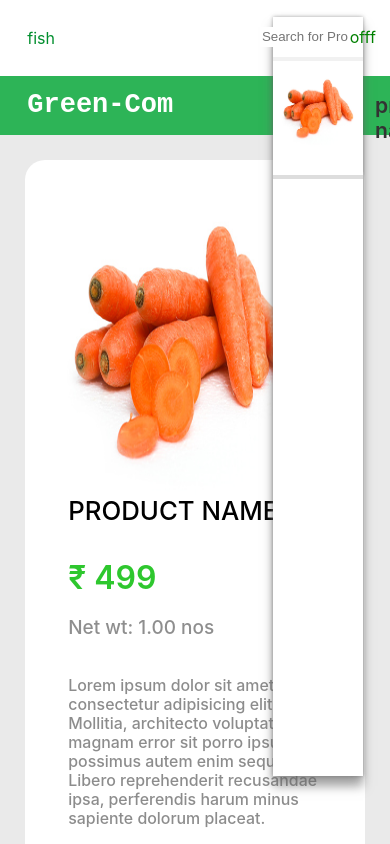
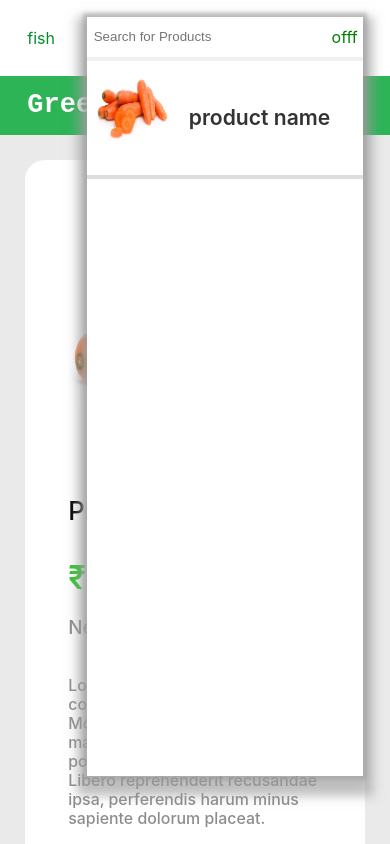
Before and after one commit to whitewhistle/Green-Com, a React (Create React App) app: page /single in a window 390 px wide. Both pictures are taken after a click on the element "offf". Shown: the top 844 px of the page. Built offline with nearby package versions, Linux system fonts and the light colour scheme.

Commit message:
polished search bar

```diff
--- a/src/components/search.css
+++ b/src/components/search.css
@@ -25,7 +25,8 @@
     margin-right: 7vw;
     margin-top:2vh;
     animation:slideSearch 0.5s ease-out;
-    box-shadow: 0px 0px 4px 0px rgba(96, 96, 96, 0.585), 0 10px 10px 0px rgba(103, 103, 103, 0.629);
+
+    box-shadow: 0px 0px 4px 4px rgba(158, 158, 158, 0.585), 0 10px 10px 10px rgba(154, 154, 154, 0.629);
 
 }
 
@@ -33,9 +34,11 @@
 {
     display:flex;
     flex-flow: row;
-    justify-content:center;
     padding:10px 5px;
     border-bottom: 4px solid rgba(184, 184, 184, 0.205);
+    white-space: nowrap;
+    overflow: hidden;
+    text-overflow: ellipsis;
 
 }
 
@@ -44,6 +47,7 @@
     cursor: pointer;
     color:green
 }
+
 
 .search-header input
 {
@@ -60,3 +64,69 @@
 }
 0% {width:0vw}
 }
+
+.searchPanel .Content .sub-items
+{
+    white-space: nowrap;
+    overflow: hidden;
+    text-overflow: ellipsis;
+}
+
+
+@media (max-width:1200px)
+{
+    .searchPanel
+    {
+     display: flex;
+     right:0;
+     z-index: 99;
+    }
+
+
+
+    .searchPanel .Content
+    {
+
+    width:276px;
+    position:absolute;
+    }
+
+    .search-header
+    {
+        gap:calc(10px + 5vw)
+    }
+
+
+    .search-header input
+{
+
+ width:264vw;
+}
+
+    .Panel .content .cart-header .left
+
+{
+display:flex;
+padding-left: 5px;
+}
+.Panel .content .cart-header .right
+
+{
+padding-right: 5px;
+}
+
+.sub-items .left img
+{
+ height:10vh;
+ width:10vh
+}
+
+.sub-items .left
+{display:flex;
+ padding:2px;
+ height:13vh;
+}
+
+
+
+}
```
